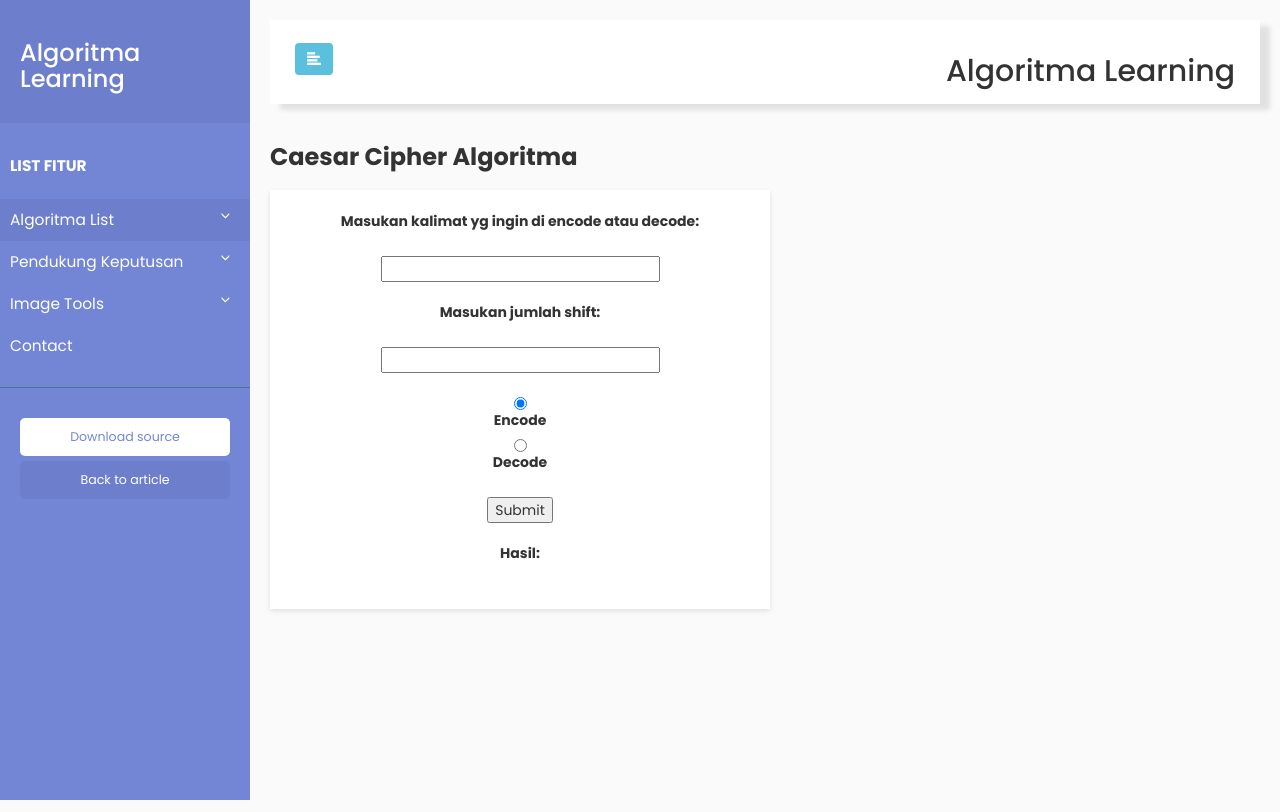
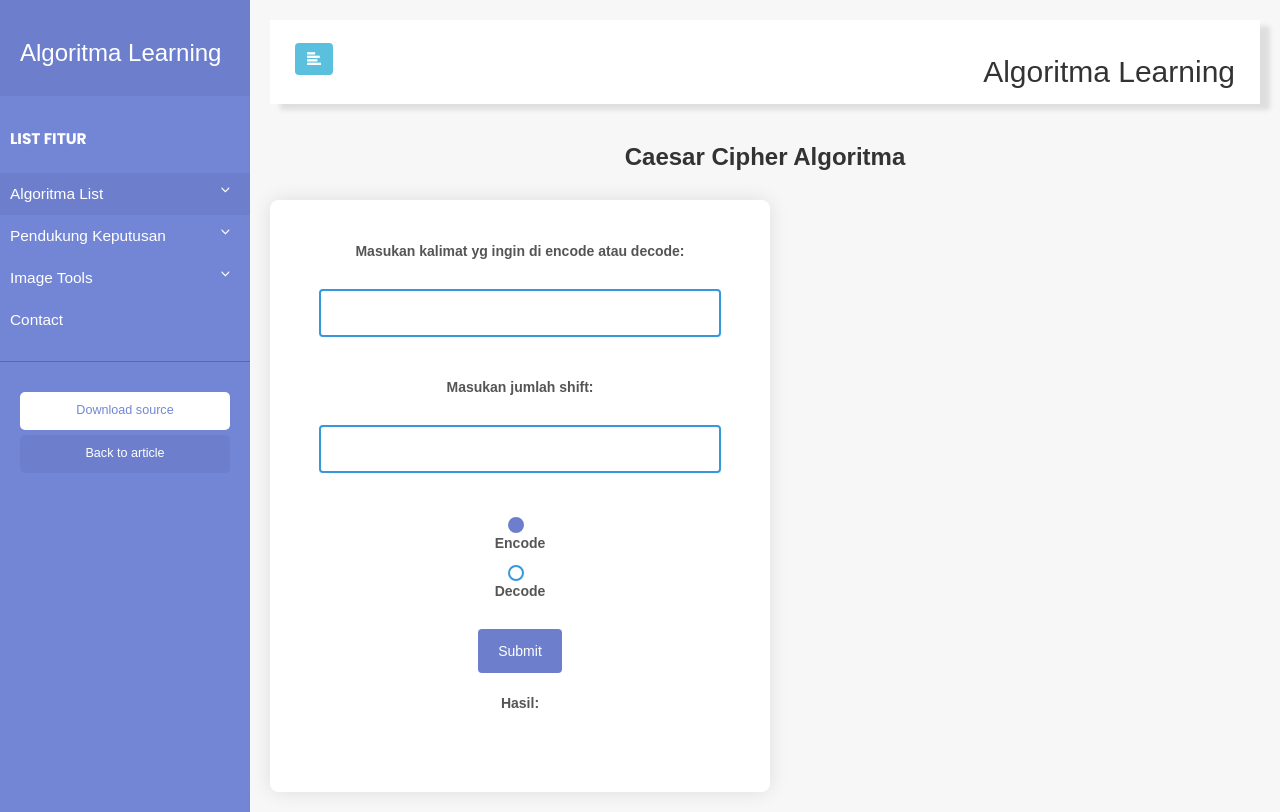
Before and after one commit to lukasvalentino971/Algoritma-Learning, a Flask app: page /Caesar_Cipher in a window 1280 px wide. Run offline with Flask 3, Linux system fonts and the light colour scheme; some libraries are stand-ins or nearby versions.

Commit message:
feat : css caesar cypher

```diff
--- a/static/style.css
+++ b/static/style.css
@@ -323,3 +323,118 @@ input[type="file"] {
     color: #6d7fcc;
     font-weight: bold;
   }
+
+
+/* ---------------------------------------------------
+    Caesar Cipher
+----------------------------------------------------- */
+
+/* Style for the entire page */
+body {
+    font-family: 'Arial', sans-serif;
+    background-color: #f7f7f7;
+    margin: 0;
+    padding: 0;
+    justify-content: center;
+    align-items: center;
+    height: 100vh;
+}
+
+/* Style for the form container */
+form {
+    width: 100%;
+    max-width: 500px;
+    background-color: #fff;
+    padding: 40px;
+    border-radius: 8px;
+    box-shadow: 0 0 20px rgba(0, 0, 0, 0.1);
+}
+
+/* Style for the heading */
+h1 {
+    color: #333;
+    text-align: center;
+    margin-bottom: 30px;
+}
+
+/* Style for input fields */
+/* Style for input fields and labels */
+label {
+    display: block;
+    margin-bottom: 8px;
+    color: #555;
+    font-weight: bold; /* Added font weight for better visibility */
+}
+
+input[type="text"],
+input[type="number"] {
+    width: calc(100% - 16px);
+    padding: 12px;
+    margin-bottom: 20px;
+    box-sizing: border-box;
+    border: 2px solid #3498db;
+    border-radius: 4px;
+    outline: none;
+    transition: border-color 0.3s, box-shadow 0.3s; /* Added box-shadow transition */
+}
+
+input[type="text"]:focus,
+input[type="number"]:focus {
+    border-color: #6d7fcc;
+    box-shadow: 0 0 10px rgba(109, 127, 204, 0.5); /* Added box-shadow on focus */
+}
+
+/* Style for radio buttons */
+input[type="radio"] {
+    margin-right: 8px;
+    appearance: none; /* Hide the default radio button */
+    border: 2px solid #3498db;
+    border-radius: 50%; /* Make it a circle */
+    width: 16px;
+    height: 16px;
+    display: inline-block;
+    position: relative;
+    transition: border-color 0.3s;
+}
+
+input[type="radio"]:checked {
+    background-color: #6d7fcc; /* Change background on checked */
+    border-color: #6d7fcc;
+}
+
+/* Style for the submit button */
+input[type="submit"] {
+    background-color: #6d7fcc;
+    color: #fff;
+    padding: 12px 20px;
+    border: none;
+    border-radius: 4px;
+    cursor: pointer;
+    transition: background-color 0.3s;
+}
+
+input[type="submit"]:hover {
+    background-color: #445580; /* Darken the color on hover */
+}
+
+/* Style for the result */
+h4 {
+    color: #333;
+    margin-top: 20px;
+    text-align: center;
+}
+
+/* Additional styles for a more modern look */
+form {
+    display: flex;
+    flex-direction: column;
+    align-items: center;
+    text-align: left;
+}
+
+/* Responsive design for smaller screens */
+@media screen and (max-width: 500px) {
+    form {
+        padding: 20px;
+    }
+}
```
